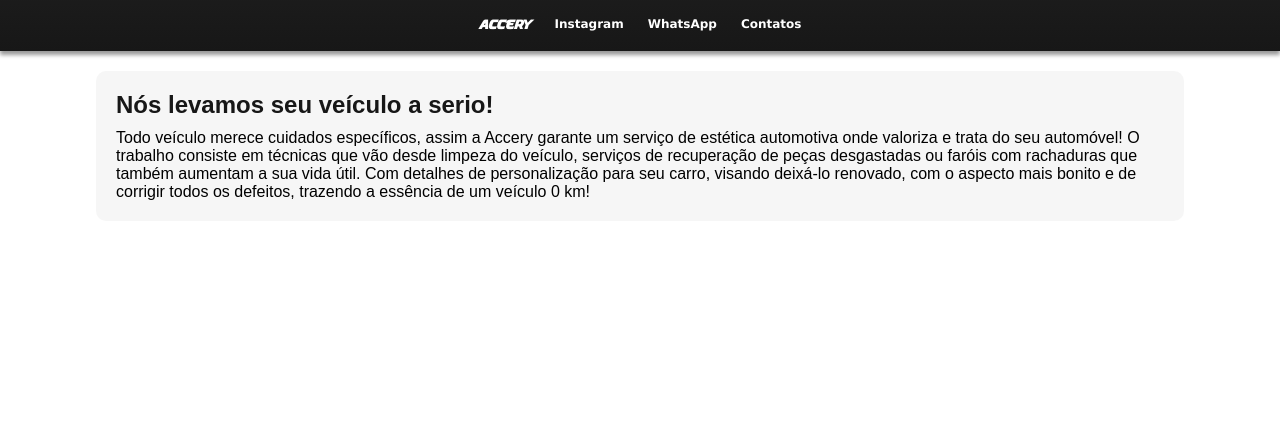
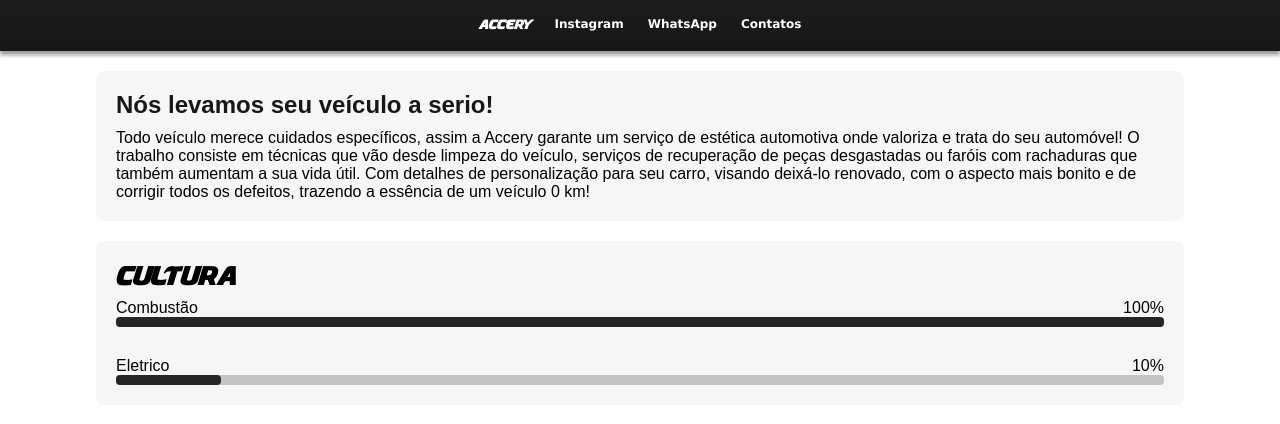
Before and after one commit to VwrDev/projeto-accery, a plain HTML site: page framework 004/index.html in a window 1280 px wide. Shown: the part 130-554 px from the top of the page. Drawn offline with Linux system fonts and the light colour scheme.

Commit message:
update framework 004

```diff
--- a/framework 004/index.html
+++ b/framework 004/index.html
@@ -22,10 +22,44 @@
 
         <main>
             <section id="texto">
-            <h2>Nós levamos seu veículo a serio!</h2>
-            <p>Todo veículo merece cuidados específicos, assim a Accery garante um serviço de estética automotiva onde valoriza e trata do seu automóvel! O trabalho consiste em técnicas que vão desde limpeza do veículo, serviços de recuperação de peças desgastadas ou faróis com rachaduras que também aumentam a sua vida útil. Com detalhes de personalização para seu carro, visando deixá-lo renovado, com o aspecto mais bonito e de corrigir todos os defeitos, trazendo a essência de um veículo 0 km!
-            </p>
+                <h2>Nós levamos seu veículo a serio!</h2>
+                <p>Todo veículo merece cuidados específicos, assim a Accery garante um serviço de estética automotiva onde valoriza e trata do seu automóvel! O trabalho consiste em técnicas que vão desde limpeza do veículo, serviços de recuperação de peças desgastadas ou faróis com rachaduras que também aumentam a sua vida útil. Com detalhes de personalização para seu carro, visando deixá-lo renovado, com o aspecto mais bonito e de corrigir todos os defeitos, trazendo a essência de um veículo 0 km!
+                </p>
             </section>
+
+            <article id="cultura">
+                <h2>Cultura</h2>
+                <div id="cultura-container">
+                    <div class="item">
+                        <div class="info">
+                            <span class="nome">
+                                Combustão
+                            </span>
+                            <span class="porcent">
+                                100%
+                            </span>
+                        </div>
+                        <div class="barra">
+                            <div class="progresso" style="width: 100%;"></div>
+                        </div>
+                    </div>
+
+                    <div class="item">
+                        <div class="info">
+                            <span class="nome">
+                                Eletrico
+                            </span>
+                            <span class="porcent">
+                                10%
+                            </span>
+                        </div>
+                        <div class="barra">
+                            <div class="progresso" style="width: 10%;"></div>
+                        </div>
+                    </div>
+
+                </div>
+            </article>
         </main>
 </body>
 </html>
--- a/framework 004/style/mobile.css
+++ b/framework 004/style/mobile.css
@@ -98,3 +98,61 @@ section#texto h2 {
 
     padding-bottom: 10px;
 }
+
+/*Start article*/
+
+article {
+    display: grid;
+    grid-column: 2;
+
+    background-color: rgba(240, 240, 240, 0.582);
+    padding: 20px;
+    margin-bottom: 20px;
+    border-radius: 8px;
+}
+
+/*Start cultura*/
+
+#cultura h2 {
+    margin-bottom: 10px;
+    font-family: masque;
+}
+
+#cultura-container {
+    display: grid;
+    grid-template-columns: 1fr;
+    gap: 30px;
+}
+
+#cultura-container .info {
+    display: flex;
+    justify-content: space-between;
+    align-items: center;
+}
+
+#cultura-container .nome {
+    font-weight: bold;
+    font-weight: var(--cinza-eerie);
+}
+
+#cultura-container .porcent {
+    font-weight: bold;
+    font-weight: var(--cinza-eerie);
+}
+
+#cultura-container .barra {
+    background-color: rgba(161, 161, 161, 0.582);
+
+    width: 100%;
+    height: 10px;
+
+    border-radius: 4px;
+}
+
+#cultura-container .progresso {
+    height: 100%;
+    background-color: var(--cinza-eerie);
+    border-radius: 4px;
+}
+
+/*Finish cultura*/
```
